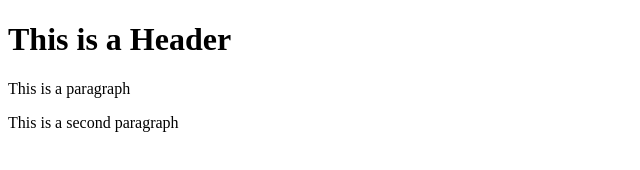
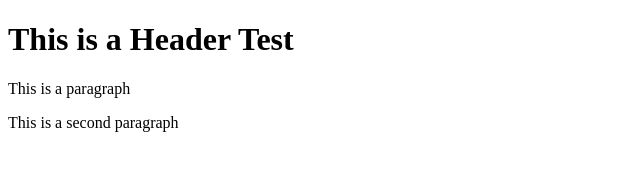
Before and after one commit to jstout38/git-test, a website: page index.html in a window 1280 px wide. Shown: the whole page, without its empty margins (0-640 px from the left). Drawn offline with Linux system fonts and the light colour scheme.

Commit message:
fourth commit

```diff
--- a/index.html
+++ b/index.html
@@ -3,7 +3,7 @@
     <head></head>
 
     <body>
-        <h1>This is a Header</h1>
+        <h1>This is a Header Test</h1>
         <p>This is a paragraph</p>
         <p>This is a second paragraph</p>
     </body>
```
Also changed, not shown: package.json (added, +24 -0 lines), 1 other file.
